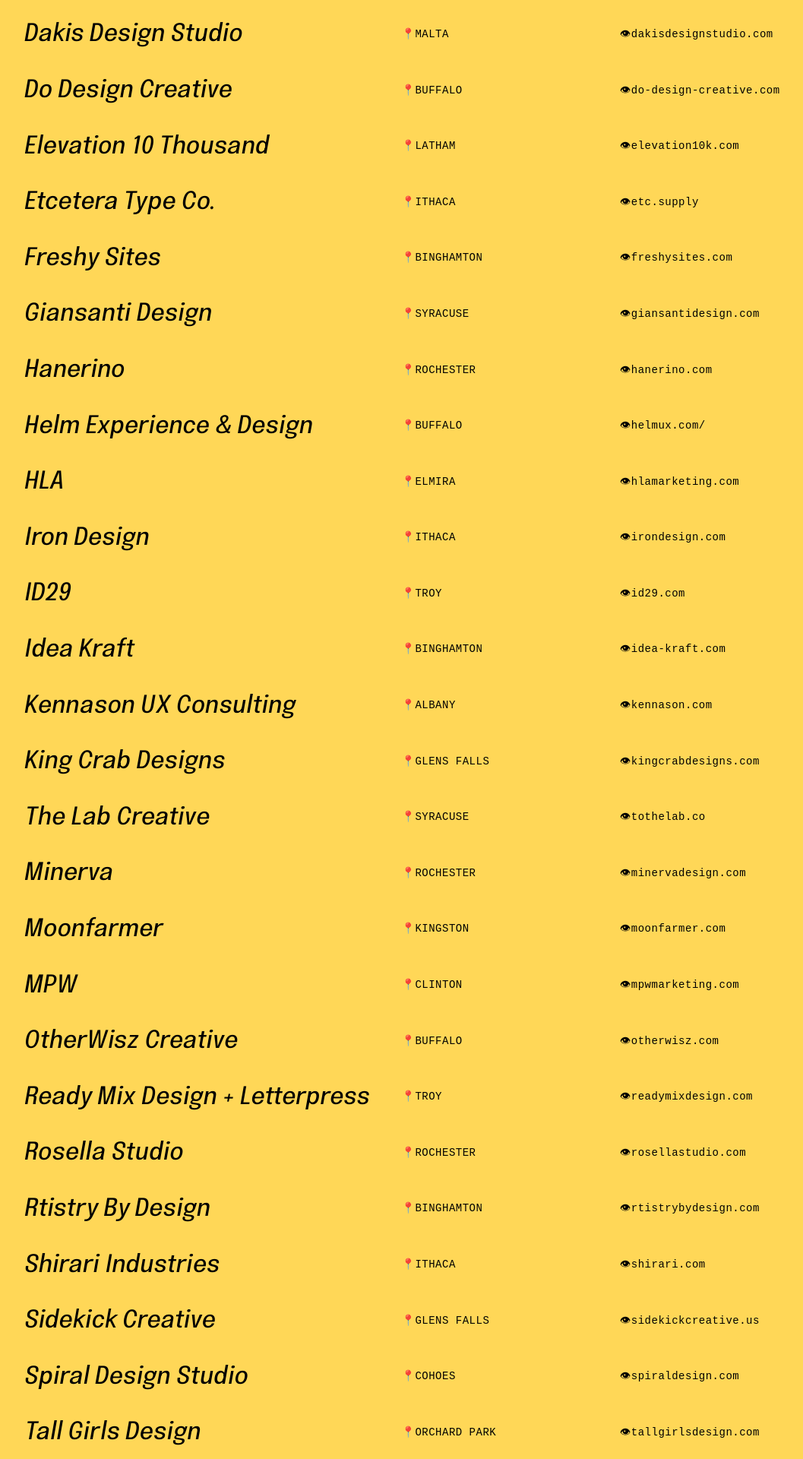
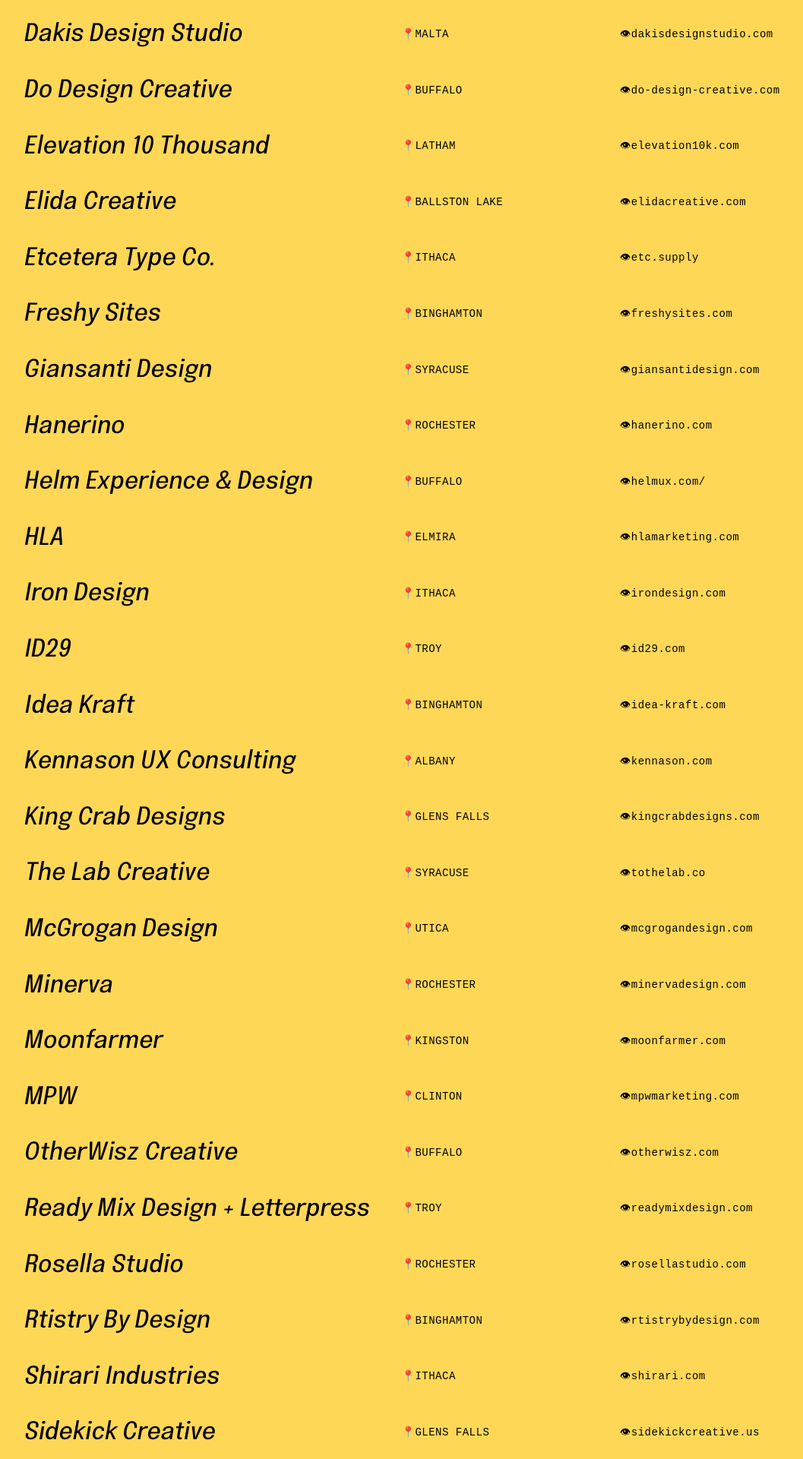
Before and after one commit to sursly/upstatedesign, a PHP site: page / in a window 1280 px wide. Shown: the part 1852-3772 px from the top of the page at 76% size, without its empty margins (44-1101 px from the left). Run offline with PHP 8.4, Linux system fonts and the light colour scheme.

Commit message:
New listings

```diff
--- a/index.php
+++ b/index.php
@@ -70,6 +70,7 @@
   <li><a href="http://www.do-design-creative.com/"><h2>Do Design Creative</h2><p><span class="location">📍Buffalo</span> <span class="site">👁do-design-creative.com</span></p></a></li>
 
   <li><a href="http://elevation10k.com"><h2>Elevation 10 Thousand</h2><p><span class="location">📍Latham</span> <span class="site">👁elevation10k.com</span></p></a></li>
+  <li><a href="http://elidacreative.com"><h2>Elida Creative</h2><p><span class="location">📍Ballston Lake</span> <span class="site">👁elidacreative.com</span></p></a></li>
   <li><a href="http://www.etc.supply"><h2>Etcetera Type Co.</h2><p><span class="location">📍Ithaca</span> <span class="site">👁etc.supply</span></p></a></li>
 
   <li><a href="http://www.freshysites.com"><h2>Freshy Sites</h2><p><span class="location">📍Binghamton</span> <span class="site">👁freshysites.com</span></p></a></li>
@@ -89,6 +90,7 @@
 
   <li><a href="http://www.tothelab.co"><h2>The Lab Creative</h2><p><span class="location">📍Syracuse</span> <span class="site">👁tothelab.co</span></p></a></li>
 
+  <li><a href="http://www.mcgrogandesign.com"><h2>McGrogan Design</h2><p><span class="location">📍Utica</span> <span class="site">👁mcgrogandesign.com</span></p></a></li>
   <li><a href="http://www.minervadesign.com"><h2>Minerva</h2><p><span class="location">📍Rochester</span> <span class="site">👁minervadesign.com</span></p></a></li>
   <li><a href="http://www.moonfarmer.com"><h2>Moonfarmer</h2><p><span class="location">📍Kingston</span> <span class="site">👁moonfarmer.com</span></p></a></li>
   <li><a href="https://mpwmarketing.com"><h2>MPW</h2><p><span class="location">📍Clinton</span> <span class="site">👁mpwmarketing.com</span></p></a></li>
@@ -125,6 +127,7 @@
 <div id="people">
   <ul>
   <h3>People</h3>
+  <li><a href="http://www.andreivanchuk.com"><h2>Andre Ivanchuk</h2><p><span class="location">📍Skaneateles</span> <span class="site">👁andreivanchuk.com</span></p></a></li>
   <li><a href="http://www.lunchboxbrain.com"><h2>Andrew Gregory</h2><p><span class="location">📍Rensselaer</span> <span class="site">👁lunchboxbrain.com</span></p></a></li>
   <li><a href="https://dribbble.com/Annedolfi"><h2>Annemarie Dolfi</h2><p><span class="location">📍Albany</span> <span class="site">👁dribbble.com/Annedolfi</span></p></a></li>
   <li><a href="http://daniellepod.dunked.com"><h2>Danielle Podeszek</h2><p><span class="location">📍Buffalo</span> <span class="site">👁daniellepod.dunked.com</span></p></a></li>
@@ -134,9 +137,11 @@
   <li><a href="http://jDusett.co"><h2>Justin Dusett</h2><p><span class="location">📍Rochester</span> <span class="site">👁jDusett.co</span></p></a></li>
   <li><a href="http://kristinderby.com"><h2>Kristin Derby</h2><p><span class="location">📍Buffalo</span> <span class="site">👁kristinderby.com</span></p></a></li>
   <li><a href="http://www.pjengel.com"><h2>PJ Engel</h2><p><span class="location">📍Schenectady</span> <span class="site">👁pjengel.com</span></p></a></li>
+  <li><a href="http://www.qcassetti.com"><h2>Q. Cassetti</h2><p><span class="location">📍Trumansburg</span> <span class="site">👁qcassetti.com</span></p></a></li>
   <li><a href="http://reneestevens.design"><h2>Renée Stevens</h2><p><span class="location">📍Syracuse</span> <span class="site">👁reneestevens.design</span></p></a></li>
   <li><a href="http://keating.design"><h2>Shauna Keating</h2><p><span class="location">📍Kingston</span> <span class="site">👁keating.design</span></p></a></li>
   <li><a href="http://shawnlockwood.com"><h2>Shawn Lockwood</h2><p><span class="location">📍Utica</span> <span class="site">👁shawnlockwood.com</span></p></a></li>
+  <li><a href="http://www.tylerfinck.com"><h2>Tyler Finck</h2><p><span class="location">📍Ithaca</span> <span class="site">👁tylerfinck.com</span></p></a></li>
 
 </ul>
 </div>
```
